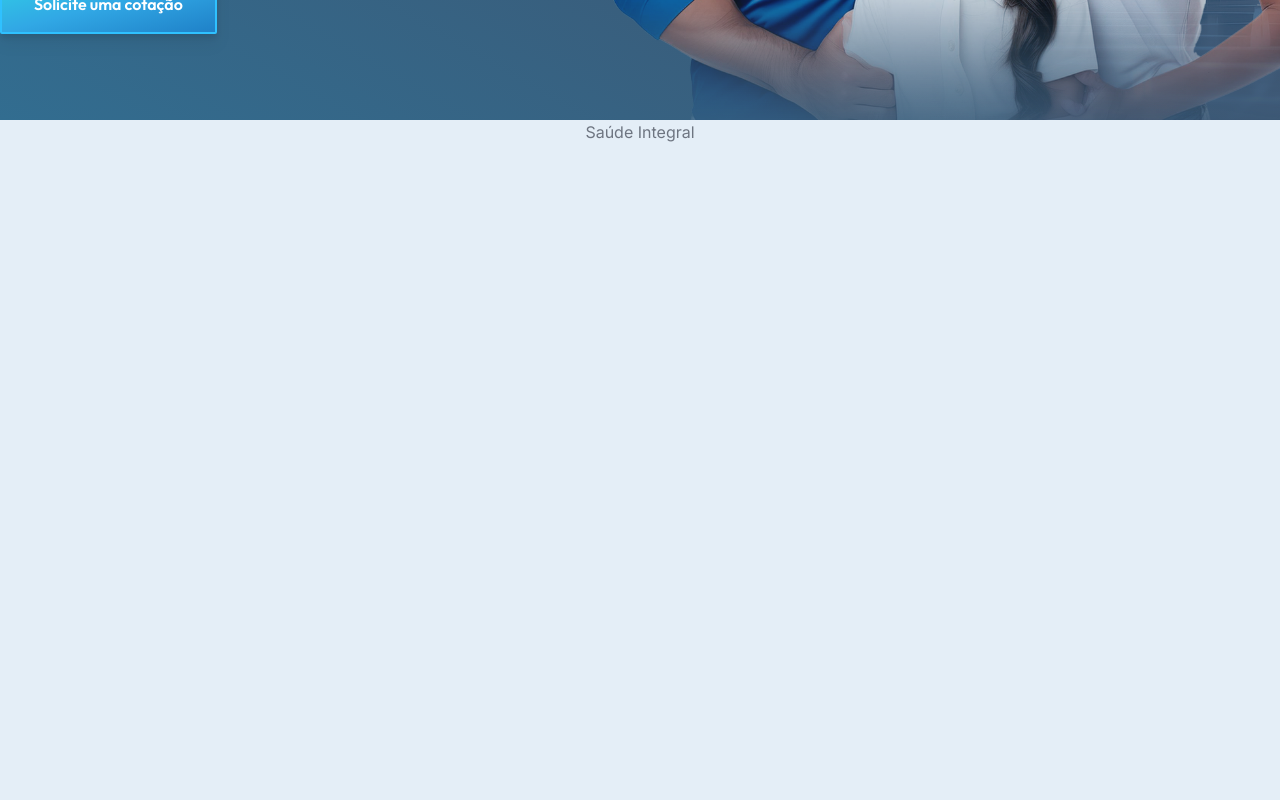
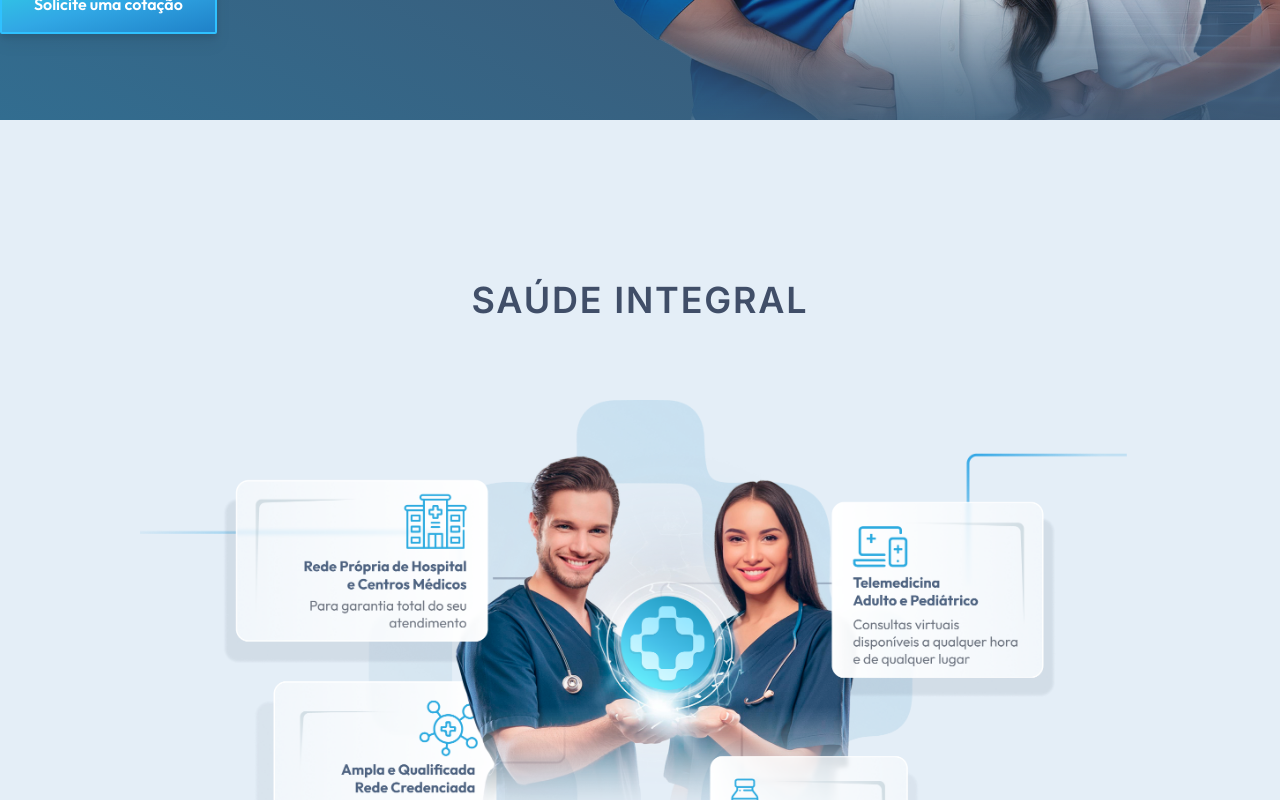
Before and after one commit to vsiago/oplanplanosaude, a Next.js app: page / in a window 1280 px wide. Shown: the part 600-1400 px from the top of the page. Before the commit the page ends 800 px from the top, so only its background shows below. Built offline with nearby package versions, Linux system fonts and the light colour scheme.

Commit message:
melhoria

```diff
--- a/src/app/globals.css
+++ b/src/app/globals.css
@@ -17,3 +17,9 @@ body {
   background-repeat: no-repeat;
   background-size: cover;
 }
+
+.backround-saude-integral {
+  background-image: url('/');
+  background-repeat: no-repeat;
+  background-size: contain;
+}
--- a/src/app/page.jsx
+++ b/src/app/page.jsx
@@ -40,8 +40,9 @@ export default function Home() {
     </section>
 
 
-    <section>
-      <h2>Saúde Integral</h2>
+    <section className="w-full h-[80%] my-20 container mx-auto flex items-center justify-center flex-col">
+      <h2 className="text-4xl uppercase tracking-wider font-semibold my-20 text-[#404E68]">Saúde Integral</h2>
+      <Image src="/oplan-saude-integral.png" width={1000} height={500} alt="Logo Oplan Saúde" />
     </section>
 </>
   );
```
Also changed, not shown: public/oplan-saude-integral.png (added).
